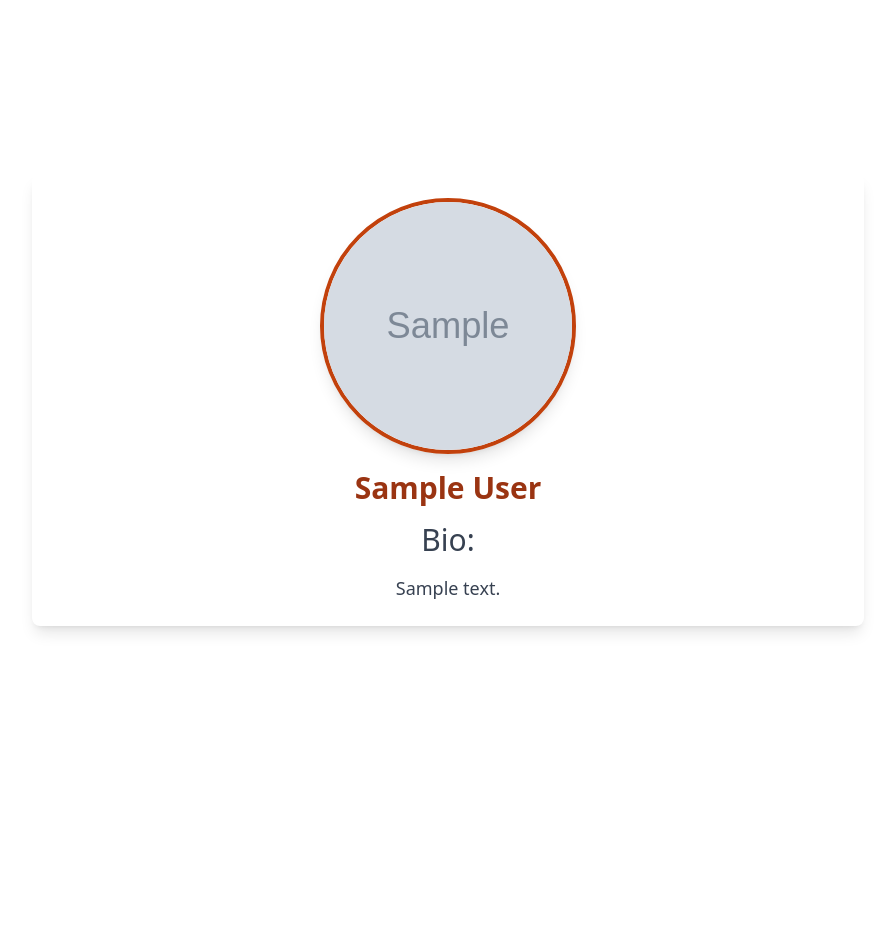
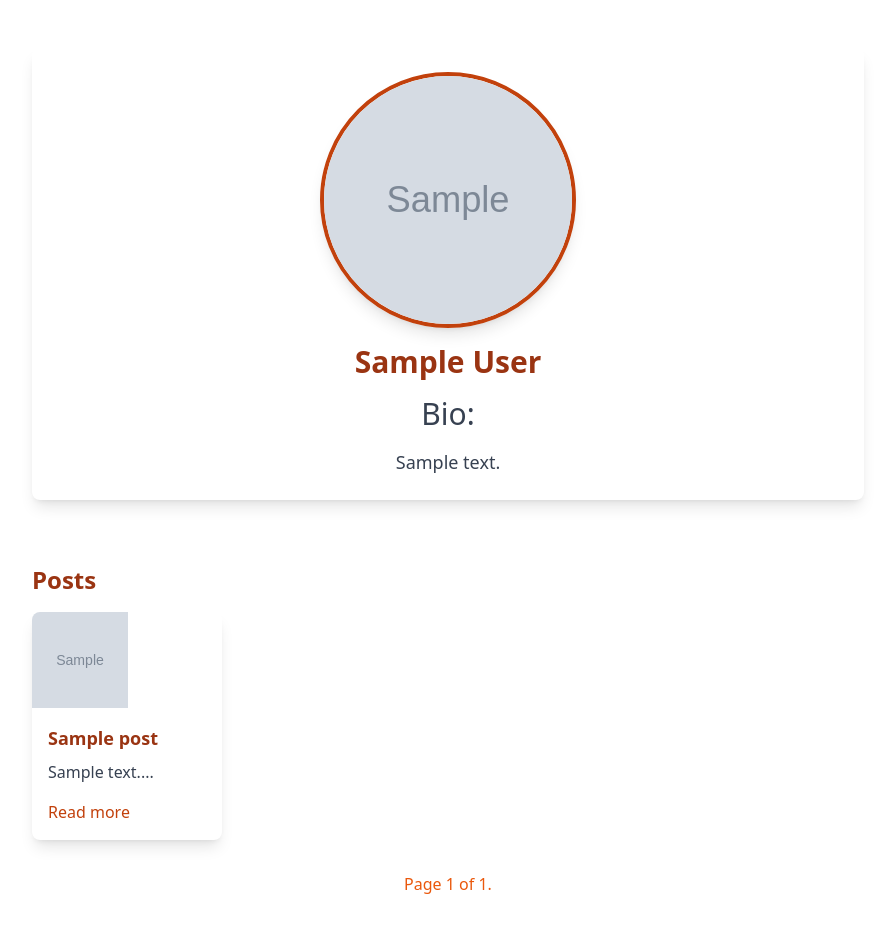
Before and after one commit to farzan-alaei/DjangoTwitter, a Django app: page /profiles/profile/1/ in a window 1280 px wide. Shown: the part 85-1013 px from the top of the page, without its empty margins (192-1085 px from the left). Before the commit the page ends 718 px from the top, so only its background shows below. Run offline with Django 5.2, Linux system fonts and the light colour scheme; tables that the repository leaves empty hold one stand-in row (values such as "Sample post"); grey boxes marked "Sample" are stand-in pictures; style sheets or scripts are compiled from the project's sources; some libraries are stand-ins or nearby versions.

Commit message:
add other user profile view

```diff
--- a/posts/urls.py
+++ b/posts/urls.py
@@ -5,6 +5,7 @@ from posts.views import (
     CreatePostView,
     EditPostView,
     UserDetailPostView,
+    OtherUserDetailPostView,
 )
 
 app_name = "posts"
@@ -17,4 +18,5 @@ urlpatterns = [
     path("create-post/", CreatePostView.as_view(), name="create_post"),
     path("edit-post/<int:pk>/", EditPostView.as_view(), name="edit_post"),
     path("detail-post/<int:pk>/", UserDetailPostView.as_view(), name="user_detail_post"),
+    path("post/<int:pk>/", OtherUserDetailPostView.as_view(), name="other_user_detail_post"),
 ]
--- a/profiles/templates/other_profile.html
+++ b/profiles/templates/other_profile.html
@@ -11,7 +11,8 @@
                     <!-- Avatar -->
                     {% if profile.avatar %}
                         <div class="mb-4">
-                            <img class="rounded-full w-64 h-64 object-cover border-4 border-primary-700 shadow-lg" src="{{ profile.avatar.url }}" alt="avatar">
+                            <img class="rounded-full w-64 h-64 object-cover border-4 border-primary-700 shadow-lg"
+                                 src="{{ profile.avatar.url }}" alt="avatar">
                         </div>
                     {% endif %}
 
@@ -22,6 +23,7 @@
 
                     <!-- Follow/Unfollow Button -->
                     {% if request.user.is_authenticated %}
+                        {% if not request.user == profile.user %}
                             <form method="post" action="">
                                 {% csrf_token %}
                                 {% if request.user in profile.followers.all %}
@@ -37,7 +39,51 @@
                                 {% endif %}
                             </form>
                         {% endif %}
+                    {% endif %}
                 </div>
+            </div>
+
+            <!-- Display posts in a grid layout -->
+            <div class="w-full mt-8">
+                <h2 class="text-2xl font-bold mb-4 text-primary-800">Posts</h2>
+                <div class="grid grid-cols-1 sm:grid-cols-2 md:grid-cols-3 lg:grid-cols-4 gap-6">
+                    {% for post in posts %}
+                        <div class="bg-white dark:bg-gray-800 shadow-lg rounded-lg overflow-hidden">
+                            {% if post.featured_image %}
+                                <img class="w-24 h-24 object-cover" src="{{ post.featured_image.url }}" alt="post image">
+                            {% endif %}
+                            <div class="p-4">
+                                <h3 class="text-lg font-semibold text-primary-800">{{ post.title }}</h3>
+                                <p class="text-gray-700 mt-2">{{ post.content|slice:":100" }}...</p>
+                                <a href="{% url 'posts:other_user_detail_post' post.id %}" class="text-primary-700 mt-4 inline-block">Read more</a>
+                            </div>
+                        </div>
+                    {% empty %}
+                        <p>No posts available.</p>
+                    {% endfor %}
+                </div>
+        {% if posts %}
+                <!-- Pagination controls -->
+                <div class="flex justify-center mt-8">
+                    <div class="pagination">
+                <span class="step-links text-primary-600">
+        {% if posts.has_previous %}
+            <a href="?page=1">&laquo; first</a>
+            <a href="?page={{ posts.previous_page_number }}">previous</a>
+        {% endif %}
+                    <span class="current">
+            Page {{ posts.number }} of {{ posts.paginator.num_pages }}.
+                    </span>
+
+                    {% if posts.has_next %}
+                        <a href="?page={{ posts.next_page_number }}">next</a>
+                        <a href="?page={{ posts.paginator.num_pages }}">last &raquo;</a>
+                    {% endif %}
+                </span>
+                    </div>
+                </div>
+            {% endif %}
+
             </div>
         </div>
     </div>
--- a/profiles/views.py
+++ b/profiles/views.py
@@ -7,9 +7,11 @@ from django.shortcuts import get_object_or_404
 from django.urls import reverse_lazy
 from django.views.generic import TemplateView
 from django.views.generic.edit import UpdateView, CreateView
+from django.core.paginator import Paginator
 
 from profiles.forms import ProfileForm, RegisterForm, LoginForm, ChangePasswordForm
 from profiles.models import Profile
+from posts.models import Post
 
 
 # Create your views here.
@@ -21,7 +23,17 @@ class OtherProfileView(TemplateView):
         context = super().get_context_data(**kwargs)
         profile_id = self.kwargs.get("id")
         profile = get_object_or_404(Profile, pk=profile_id)
+        posts = Post.objects.filter(author=profile.user, archived=False).order_by(
+            "-created_at", "-updated_at"
+        )
+
+        # Implement pagination
+        paginator = Paginator(posts, 12)  # Show 4 posts per page
+        page_number = self.request.GET.get("page")
+        page_obj = paginator.get_page(page_number)
+
         context["profile"] = profile
+        context["posts"] = page_obj
         return context
 
 
--- a/static/src/output.css
+++ b/static/src/output.css
@@ -1314,6 +1314,14 @@ input:checked + .toggle-bg {
   height: auto;
 }
 
+.h-48 {
+  height: 12rem;
+}
+
+.h-24 {
+  height: 6rem;
+}
+
 .min-h-screen {
   min-height: 100vh;
 }
@@ -1360,6 +1368,18 @@ input:checked + .toggle-bg {
 
 .w-full {
   width: 100%;
+}
+
+.w-1\/3 {
+  width: 33.333333%;
+}
+
+.w-2\/3 {
+  width: 66.666667%;
+}
+
+.w-24 {
+  width: 6rem;
 }
 
 .max-w-3xl {
@@ -1448,6 +1468,10 @@ input:checked + .toggle-bg {
   grid-template-columns: repeat(7, minmax(0, 1fr));
 }
 
+.grid-cols-1 {
+  grid-template-columns: repeat(1, minmax(0, 1fr));
+}
+
 .flex-col {
   flex-direction: column;
 }
@@ -1482,6 +1506,10 @@ input:checked + .toggle-bg {
 
 .justify-between {
   justify-content: space-between;
+}
+
+.gap-6 {
+  gap: 1.5rem;
 }
 
 .space-x-2 > :not([hidden]) ~ :not([hidden]) {
@@ -1991,6 +2019,11 @@ input:checked + .toggle-bg {
 .text-gray-600 {
   --tw-text-opacity: 1;
   color: rgb(75 85 99 / var(--tw-text-opacity));
+}
+
+.text-primary-500 {
+  --tw-text-opacity: 1;
+  color: rgb(249 115 22 / var(--tw-text-opacity));
 }
 
 .opacity-0 {
@@ -2395,6 +2428,10 @@ input:checked + .toggle-bg {
     max-width: 28rem;
   }
 
+  .sm\:grid-cols-2 {
+    grid-template-columns: repeat(2, minmax(0, 1fr));
+  }
+
   .sm\:p-8 {
     padding: 2rem;
   }
@@ -2419,6 +2456,10 @@ input:checked + .toggle-bg {
 
   .md\:w-48 {
     width: 12rem;
+  }
+
+  .md\:grid-cols-3 {
+    grid-template-columns: repeat(3, minmax(0, 1fr));
   }
 
   .md\:flex-row {
@@ -2480,6 +2521,10 @@ input:checked + .toggle-bg {
     width: auto;
   }
 
+  .lg\:grid-cols-4 {
+    grid-template-columns: repeat(4, minmax(0, 1fr));
+  }
+
   .lg\:flex-row {
     flex-direction: row;
   }
```
Also changed, not shown: posts/templates/other_detail_post.html (added, +75 -0 lines), posts/views.py (+55 -0 lines). Lines whose indentation alone changed are shown as unchanged.
